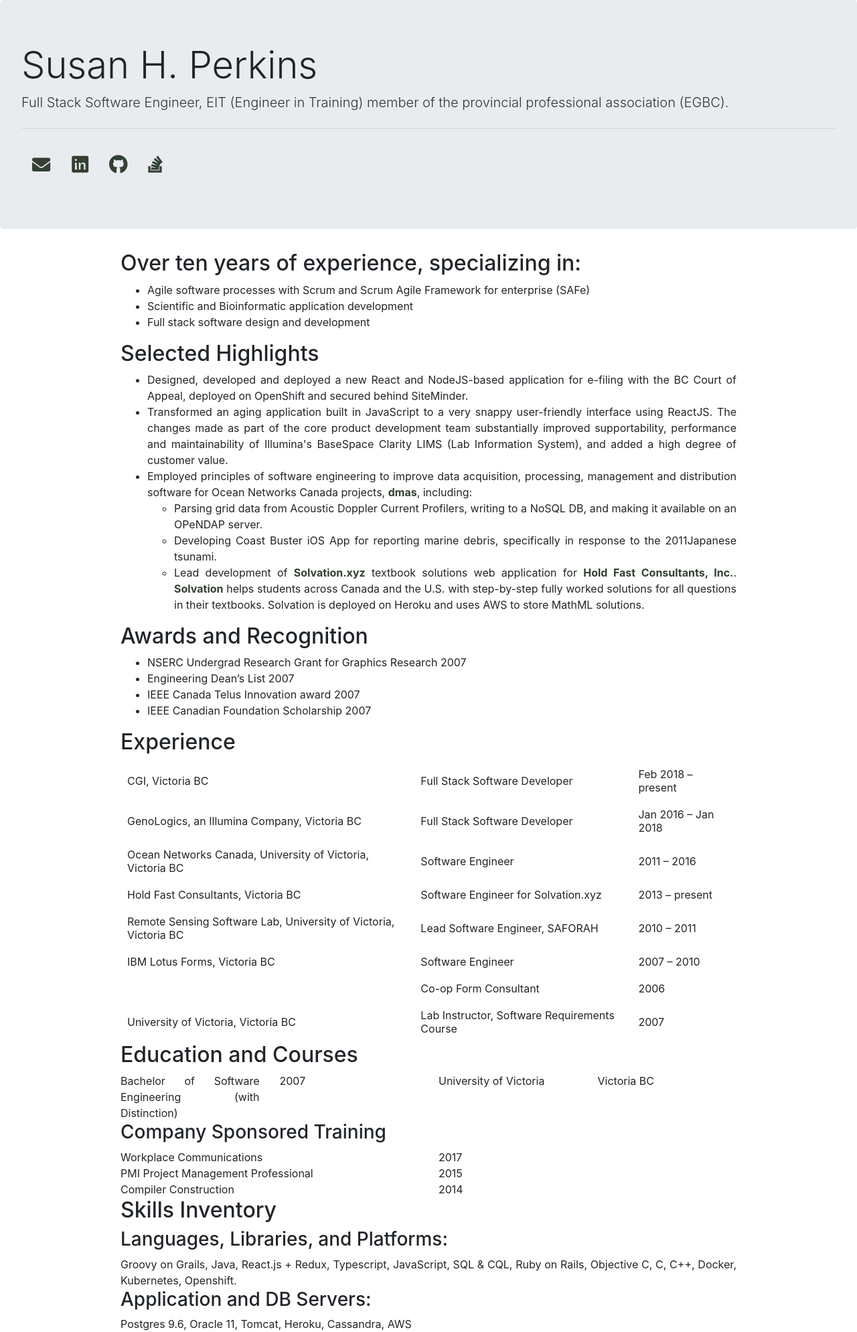
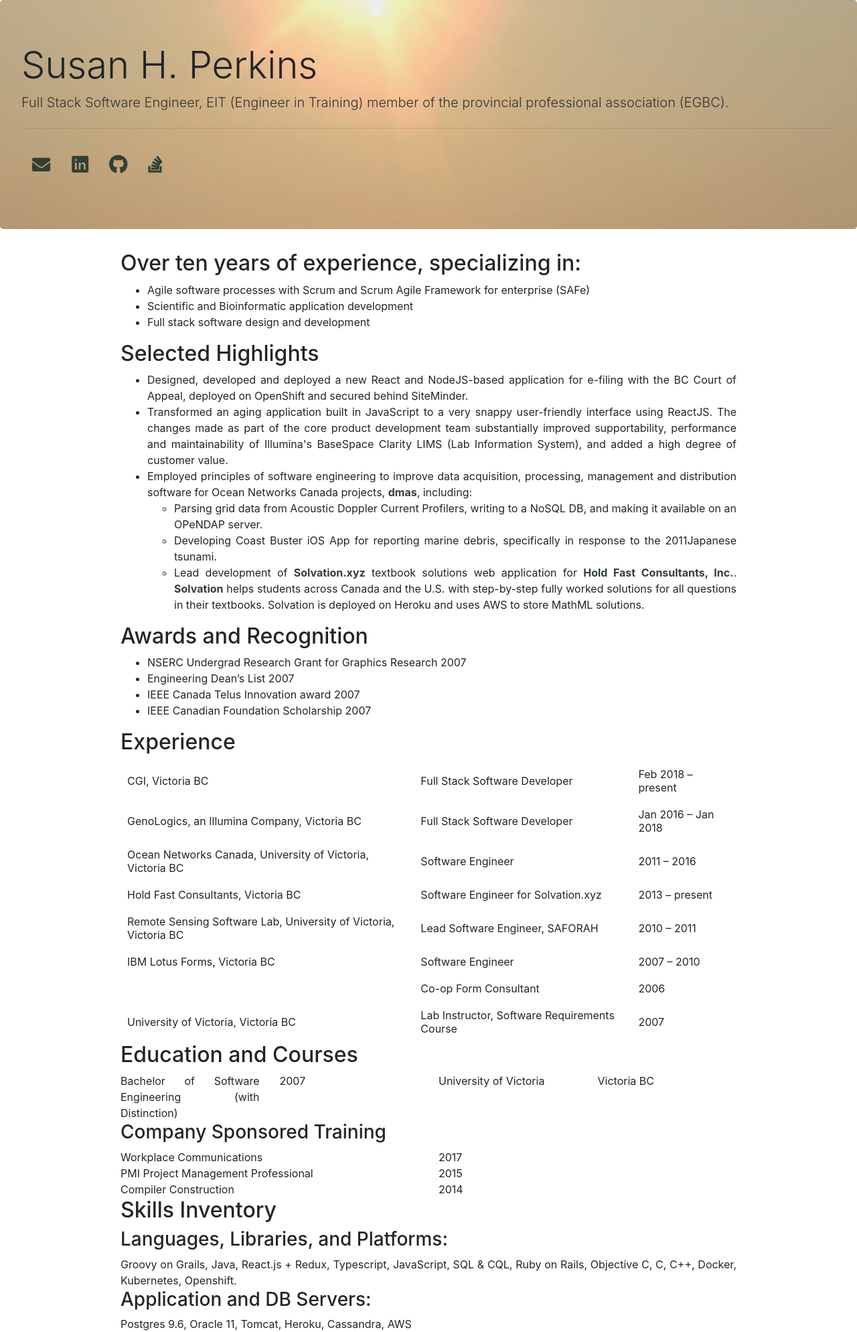
Before and after one commit to perkinss/perkinss.github.io, a Jekyll site: the page index.html, which Jekyll copies as it is, in a window 1280 px wide. Shown: the whole page at 67% size. Built offline with Jekyll 4.4.1, drawn with Linux system fonts in a browser that asks for light colours; nearby versions of some CDN libraries.

Commit message:
fix image url

```diff
--- a/css/main.css
+++ b/css/main.css
@@ -27,7 +27,7 @@
     color: red;
 }
 .jumbotron-bg {
-    background-image: url("mages/smokeyDayBySperkins.jpg");
+    background-image: url("../images/smokeyDayBySperkins.jpg");
     background-size: cover;
 }
 .jumbo-icons {
```
